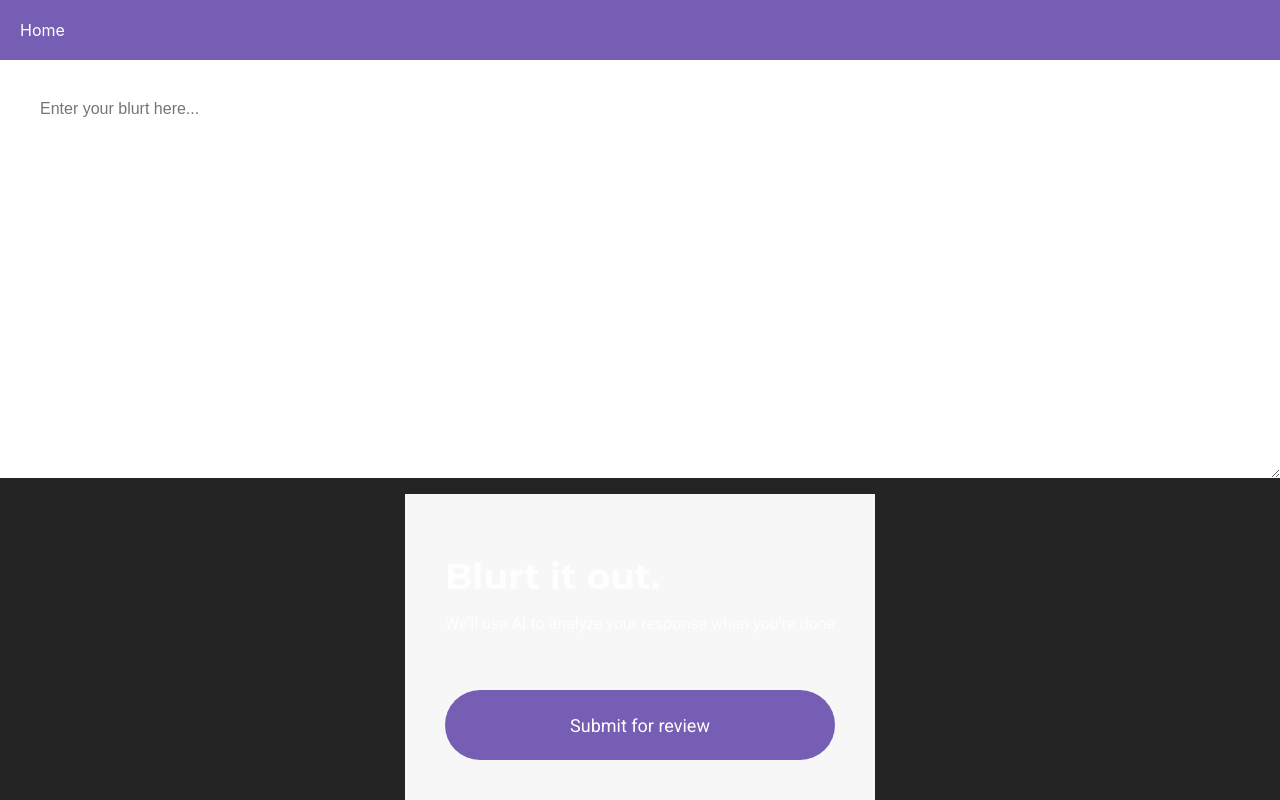
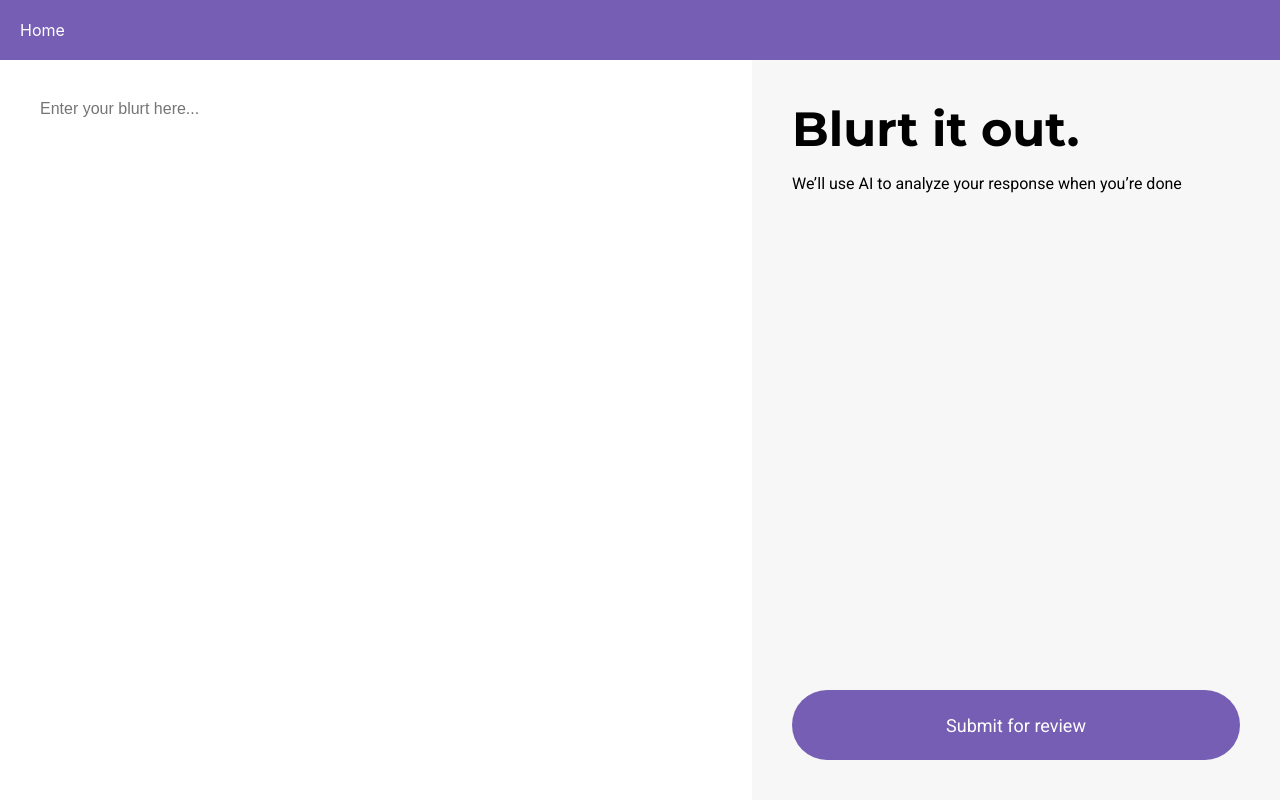
Before and after one commit to SimonZhao7/Maomorize, a React (Vite) app: page /review in a window 1280 px wide. Built offline with nearby package versions, Linux system fonts and the light colour scheme; no server answers; the HTML template or start-up script is replaced by a standard one.

Commit message:
Fix style clashing

```diff
--- a/src/index.css
+++ b/src/index.css
@@ -2,7 +2,6 @@
   font-family: Inter, system-ui, Avenir, Helvetica, Arial, sans-serif;
   font-weight: 400;
   color-scheme: light dark;
-  color: rgba(255, 255, 255, 0.87);
   background-color: #242424;
   font-synthesis: none;
   text-rendering: optimizeLegibility;
--- a/src/routes/Feedback/index.jsx
+++ b/src/routes/Feedback/index.jsx
@@ -29,11 +29,13 @@ const Feedback = () => {
   return (
     <main>
       <Navbar />
-      <section className="main">
+      <section className="review_main">
         <textarea disabled={true} id="notebox" value={blurt}></textarea>
         <aside className="blurt-wrapper">
           <div className="blurt-suggest">
-            <h1 className="blurt-header">Review your blurt.</h1>
+            <h1 className="blurt-header" id="blurt-mid-size">
+              Review your blurt.
+            </h1>
             <div className="suggestion-wrapper">
               {suggestions.map((s) => (
                 <SuggestionCard key={s.id} suggestion={s} />
--- a/src/routes/Feedback/style.css
+++ b/src/routes/Feedback/style.css
@@ -3,7 +3,7 @@
     gap: 20px;
 }
 
-.blurt-header {
+#blurt-mid-size {
     font-size: 36px;
 }
 
--- a/src/routes/Review/index.jsx
+++ b/src/routes/Review/index.jsx
@@ -98,7 +98,7 @@ const Review = () => {
   return (
     <main>
       <Navbar />
-      <section className="main">
+      <section className="review_main">
         <textarea
           disabled={loading}
           id="notebox"
--- a/src/routes/Review/style.css
+++ b/src/routes/Review/style.css
@@ -1,4 +1,4 @@
-.main {
+.review_main {
     display: flex;
     height: 100%;
     padding-top: 60px;
@@ -13,6 +13,7 @@
     font-size: 16px;
     font-weight: 500;
     font-family: 'Boboto', sans-serif;
+    resize: none;
 }
 
 #notebox:disabled {
--- a/src/routes/Upload/Upload.css
+++ b/src/routes/Upload/Upload.css
@@ -14,14 +14,13 @@
 }
 
 /* Style for the text input and textarea */
-label {
+.upload_label {
 	font-size: 18px;
 	font-weight: bold;
 	margin-bottom: 8px;
 }
 
-input,
-textarea {
+.upload_input {
 	width: 100%;
 	padding: 12px;
 	margin-bottom: 16px;
@@ -29,7 +28,7 @@ textarea {
 }
 
 /* Style for the button */
-button {
+.upload_button {
 	background-color: #4caf50;
 	color: white;
 	padding: 12px 20px;
@@ -39,17 +38,18 @@ button {
 	font-size: 16px;
 }
 
-button:hover {
+.upload_button:hover {
 	background-color: #45a049;
 }
 
 /* Style for the word and character count */
-div {
+.upload_div {
 	margin-top: 20px;
+	color: rgba(255, 255, 255, 0.87);
 }
 
 /* Style for the word count and character count paragraphs */
-p {
+.upload_p {
 	font-size: 16px;
 	margin: 8px 0;
 }
--- a/src/routes/Upload/index.jsx
+++ b/src/routes/Upload/index.jsx
@@ -1,14 +1,14 @@
-import { useState } from 'react';
-import './Upload.css';
-import { collection, addDoc, serverTimestamp } from 'firebase/firestore';
-import { db } from '../../../firebase';
+import { useState } from "react";
+import "./Upload.css";
+import { collection, addDoc, serverTimestamp } from "firebase/firestore";
+import { db } from "../../../firebase";
 
 const Upload = () => {
   // State variables to store input text, title, and user ID
-	const [inputText, setInputText] = useState('');
-	const [title, setTitle] = useState('');
+  const [inputText, setInputText] = useState("");
+  const [title, setTitle] = useState("");
   //! do const [userId, setUserId] = useState('user123'); once you implement userid
-	const [userId] = useState('user123'); // Replace 'user123' with the actual user ID
+  const [userId] = useState("user123"); // Replace 'user123' with the actual user ID
 
   // Asynchronous function to handle the button click and save the input text
   const handleButtonClick = async () => {
@@ -17,7 +17,7 @@ const Upload = () => {
 
     // Save the text to Firestore
     // Save the text to the 'notes' collection
-		const notesCollection = collection(db, 'notes');
+    const notesCollection = collection(db, "notes");
 
     // Add a new document to the 'notes' collection with additional fields
     await addDoc(notesCollection, {
@@ -30,12 +30,12 @@ const Upload = () => {
       interval: 0, // Default value is 0
     });
 
-		console.log('Text saved to Firestore:', savedText);
+    console.log("Text saved to Firestore:", savedText);
   };
 
   // Function to count words and characters
   const countWordsAndCharacters = () => {
-		const words = inputText.split(/\s+/).filter((word) => word !== '').length;
+    const words = inputText.split(/\s+/).filter((word) => word !== "").length;
     const characters = inputText.length;
     return { words, characters };
   };
@@ -44,33 +44,39 @@ const Upload = () => {
   const { words, characters } = countWordsAndCharacters();
 
   return (
-		<div>
+    <div className="upload_div">
       {/* Heading */}
-			<h1 className='heading'>Upload Your Notes</h1>
+      <h1 className="heading">Upload Your Notes</h1>
 
       {/* Input fields */}
-			<label className='title'>Title:</label>
+      <label className="upload_label">Title:</label>
       <input
-				type='text'
-				id='title'
+        type="text"
+        id="title"
+        className="upload_input"
         value={title}
         onChange={(e) => setTitle(e.target.value)}
         //! add a set title userid function
       />
-			<label htmlFor='text'>Text:</label>
+      <label htmlFor="text" className="">
+        Text:
+      </label>
       <textarea
-				id='text'
+        id="text"
+        className="upload_input"
         value={inputText}
         onChange={(e) => setInputText(e.target.value)}
       />
 
       {/* Button to trigger saving with optional custom document ID */}
-			<button onClick={handleButtonClick}>Submit for Review</button>
+      <button className="upload_button" onClick={handleButtonClick}>
+        Submit for Review
+      </button>
 
       {/* Display word and character count */}
-			<div>
-				<p>Word Count: {words}</p>
-				<p>Character Count: {characters}</p>
+      <div className="upload_div">
+        <p className="upload_p">Word Count: {words}</p>
+        <p className="upload_p">Character Count: {characters}</p>
       </div>
     </div>
   );
```
Lines whose indentation alone changed are shown as unchanged.
